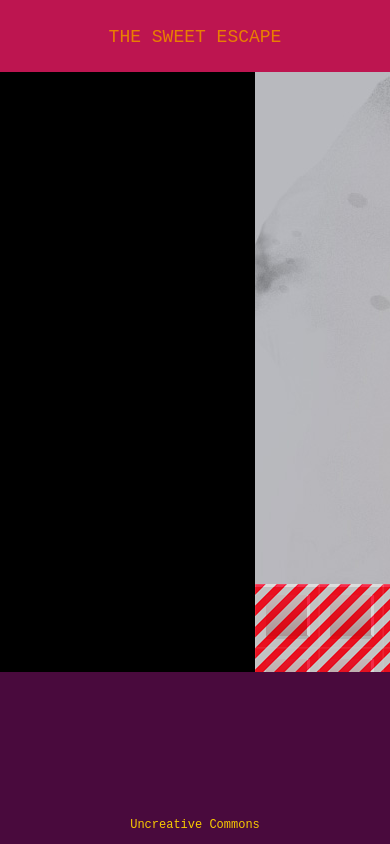
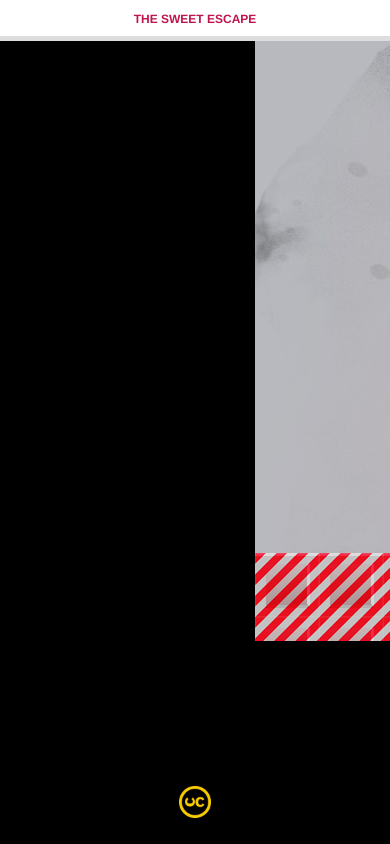
Before and after one commit to uncreative-commons/the-sweet-escape, a website: page public/index.html in a window 390 px wide. Shown: the top 844 px of the page. Drawn offline with nearby package versions, Linux system fonts and the light colour scheme; no server answers.

Commit message:
More consistent styling of page + responsiveness

```diff
--- a/public/index.html
+++ b/public/index.html
@@ -10,7 +10,7 @@
 		</section>
 		<section id="stageContainer"></section>
 		<footer>
-			<p>Uncreative Commons</p>
+			<a href="/about" id="uc_logo" title="UNCREATIVE COMMONS">UNCREATIVE COMMONS</a>
 		</footer>
 
 		<script type="text/javascript" src="javascript/lib/underscore-min.js"></script>
--- a/public/stylesheets/layout.css
+++ b/public/stylesheets/layout.css
@@ -5,24 +5,27 @@ html {
 
 body {
 	color: #E97F02;
-	font-family: monospace;
+	font-family: "Aller Display", "Helvetica Neue", monospace;
 	font-size: 12px;
 	text-align: center;
-	background-color: #490A3D;
+	background-color: black;
 	margin: 0;
 	padding: 0;
 	height: 100%;
 }
 
 h1 {
-	margin: 1.5em 0;
-	font-weight: normal;
+	font-size: 2em;
+	font-weight: bold;
+	margin: 1em 0 0 0;
 }
 
 #container {
-	background-color: #BD1550;
+	color: #BD1550;
+	background-color: white;
 	width: 100%;
 	height: 6em;
+	border-bottom: 5px solid #DDD/*490A3D*/;
 	overflow: auto;
 }
 
@@ -39,7 +42,28 @@ footer {
 	color: #F8CA00;
 	text-align: center;
 	width: 100%;
+	height: 64px;
 	position: fixed;
 	left: 0;
 	bottom: 0;
 }
+
+footer a#uc_logo {
+	color: transparent;
+	width: 32px;
+	height: 32px;
+	background: transparent url(../images/uc_logo.png) no-repeat left top;
+	background-size: 100% 100%;
+	display: block;
+	margin: 0.5em auto;
+}
+
+@media (max-width: 1024px) {
+	#container {
+		height: 3em;
+	}
+	h1 {
+		font-size: 1em;
+		margin: 1em auto 0 auto;
+	}
+}
```
Also changed, not shown: public/images/uc_logo.png (added).
